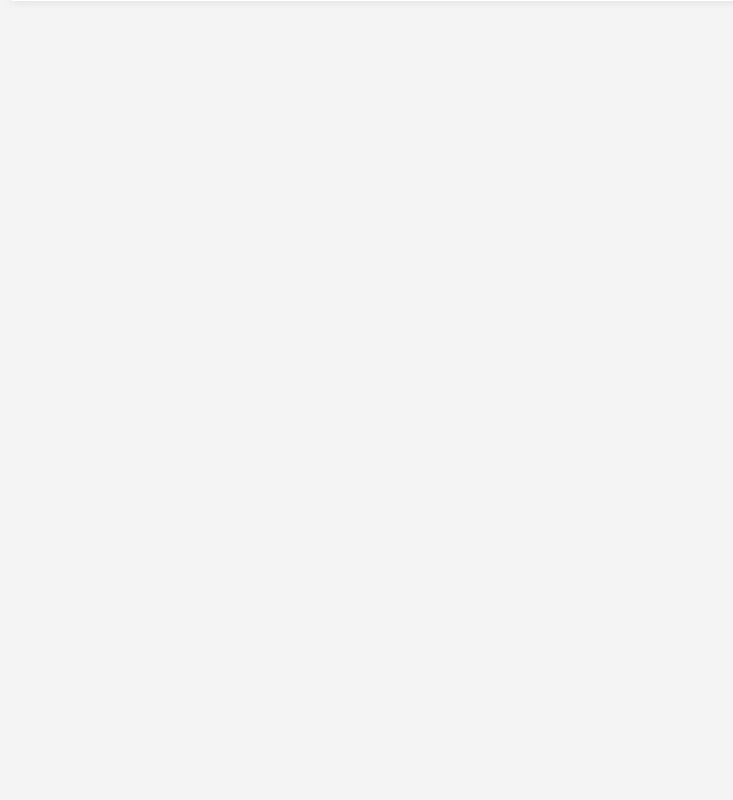
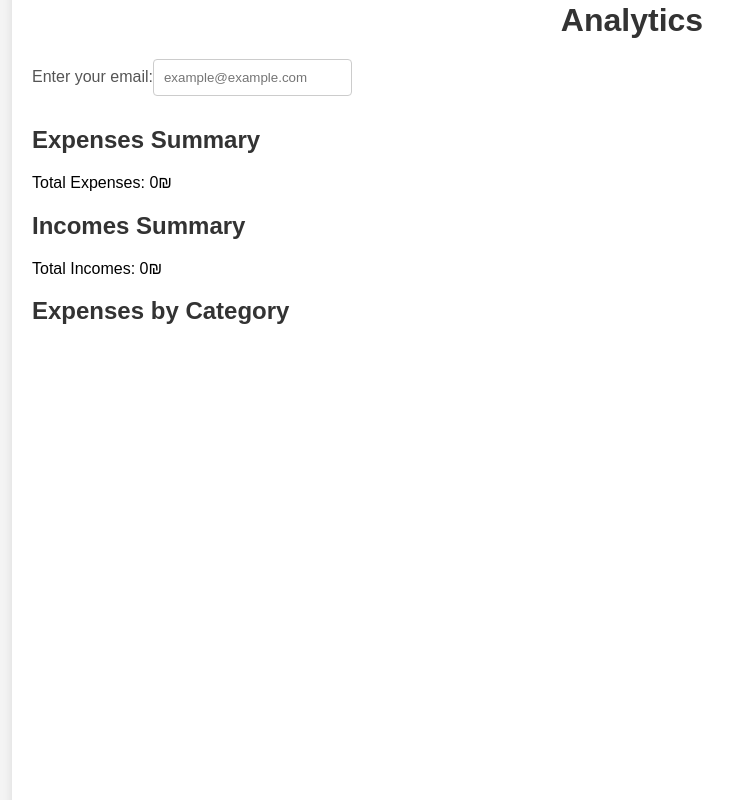
Before and after one commit to Nechama212/Personal-Finance-Management-Project, a React (Create React App) app in the folder frontend/: page / in a window 1280 px wide. Shown: the part 560-1360 px from the top of the page, without its empty margins (8-741 px from the left). Before the commit the page ends 800 px from the top, so only its background shows below. Built offline with nearby package versions, Linux system fonts and the light colour scheme; no server answers.

Commit message:
Fix issue with category fetch in Analytics and other improvements

```diff
--- a/frontend/package.json
+++ b/frontend/package.json
@@ -3,8 +3,10 @@
   "version": "1.0.0",
   "private": true,
   "dependencies": {
+    "chart.js": "^4.4.7",
     "date-fns": "^4.1.0",
     "react": "^18.0.0",
+    "react-chartjs-2": "^5.3.0",
     "react-dom": "^18.0.0",
     "react-scripts": "^5.0.1"
   },
@@ -38,5 +40,5 @@
     "@types/react-dom": "^18.3.5",
     "typescript": "^4.9.5"
   },
-  "proxy": "http://localhost:3001"
+  "proxy": "http://localhost:3000"
 }
--- a/frontend/src/App.tsx
+++ b/frontend/src/App.tsx
@@ -1,15 +1,18 @@
 import React from 'react';
 import Transactions from './components/Transactions/Transactions'; // Path to your Transactions component
 import MonthlyBudget from './components/MonthlyBudget/MonthlyBudget'; // Path to your MonthlyBudget component
-
+import Analytics from './components/Analytics/Analytics';
 const App: React.FC = () => {
   return (
     <div className="container">
       <h1>Finance Management</h1>
-      <Transactions /> {/* Rendering Transactions component */}
-      <MonthlyBudget /> {/* Rendering MonthlyBudget component */}
+      <Transactions />
+      <MonthlyBudget />
+      <Analytics />
     </div>
   );
+
+
 };
 
 export default App;
--- /dev/null
+++ b/frontend/src/components/Analytics/Analytics.tsx
@@ -0,0 +1,112 @@
+import React, { useEffect, useState } from 'react';
+import ExpensesSummary from './ExpensesSummary';
+import IncomesSummary from './IncomesSummary';
+import ExpensesByCategoryChart from './ExpensesByCategoryChart';
+import ExpensesByMonthChart from './ExpensesByMonthChart'; // ייבוא רכיב הגרף הוצאות לפי חודשים
+import AnalyticsMetrics from './AnalyticsMetrics';
+
+interface Expense {
+  ExpenseID: number;
+  CategoryID: number;
+  Amount: number;
+  Date: Date;
+  Description?: string;
+}
+
+interface Income {
+  IncomeID: number;
+  Amount: number;
+  Date: Date;
+  Description?: string;
+}
+
+const Analytics: React.FC = () => {
+  const [expenses, setExpenses] = useState<Expense[]>([]);
+  const [incomes, setIncomes] = useState<Income[]>([]);
+  const [analytics, setAnalytics] = useState<any[]>([]);
+  const [categories, setCategories] = useState<any[]>([]);
+  const [userEmail, setUserEmail] = useState<string>('');
+
+  const handleEmailChange = (event: React.ChangeEvent<HTMLInputElement>) => {
+    setUserEmail(event.target.value);
+  };
+
+  useEffect(() => {
+    if (userEmail) {
+      // Fetch expenses
+      fetch(`/api/expenses/${userEmail}`)
+        .then(response => response.json())
+        .then((data: Expense[]) => {
+          console.log("Expenses data:", data);
+          setExpenses(data);
+        })
+        .catch(error => console.error('Error fetching expenses:', error));
+
+      // Fetch incomes
+      fetch(`/api/incomes/${userEmail}`)
+        .then(response => response.json())
+        .then((data: Income[]) => {
+          console.log("Incomes data:", data);
+          setIncomes(data);
+        })
+        .catch(error => console.error('Error fetching incomes:', error));
+
+      // Fetch analytics data
+      fetch(`/api/analytics/${userEmail}`)
+        .then(response => response.json())
+        .then(data => {
+          console.log("Analytics data:", data);
+          setAnalytics(data);
+        })
+        .catch(error => console.error('Error fetching analytics:', error));
+
+      // Fetch categories
+      fetch(`/api/categories/`)
+        .then(response => response.json())
+        .then(data => {
+          console.log("Categories data:", data);
+          setCategories(data);  // Save categories to state
+        })
+        .catch(error => console.error('Error fetching categories:', error));
+    }
+  }, [userEmail]);
+
+  const monthlyExpenses = analytics.filter(item => item.Metric === 'monthly_expenses');
+
+  // Group expenses by category for the pie chart
+  const expensesByCategory = expenses.reduce<Record<string, number>>((acc, expense) => {
+
+    const category = categories.find(cat => cat.CategoryID === expense.CategoryID);
+    const categoryName = category ? category.CategoryName : `Category ${expense.CategoryID}`; // אם לא מצאנו, נשתמש בשם "Category {ID}"
+    if (!acc[categoryName]) {
+      acc[categoryName] = 0;
+    }
+    acc[categoryName] += expense.Amount;
+    return acc;
+  }, {});
+
+  const expensesByCategoryArray = Object.entries(expensesByCategory).map(([CategoryName, Amount]) => ({ CategoryName, Amount }));
+
+  return (
+    <div className="analytics">
+      <h1>Analytics</h1>
+      <label htmlFor="emailInput">Enter your email:</label>
+      <input
+        type="email"
+        id="emailInput"
+        value={userEmail}
+        onChange={handleEmailChange}
+        placeholder="example@example.com"
+      />
+      <ExpensesSummary expenses={expenses} />
+      <IncomesSummary incomes={incomes} />
+      {/* Display Pie Chart for Expenses by Category */}
+      <ExpensesByCategoryChart expensesByCategory={expensesByCategoryArray} />
+      {/* Display Line Chart for Expenses by Month */}
+      <ExpensesByMonthChart monthlyExpenses={monthlyExpenses} />
+      <AnalyticsMetrics analytics={analytics} />
+    </div>
+  );
+};
+
+export default Analytics;
--- /dev/null
+++ b/frontend/src/components/Analytics/AnalyticsMetrics.tsx
@@ -0,0 +1,20 @@
+import React from 'react';
+
+const AnalyticsMetrics: React.FC<{ analytics: Array<any> }> = ({ analytics }) => {
+  console.log("Analytics data:", analytics);
+
+  return (
+    <div className="analytics-metrics">
+      <h2>Analytics Metrics</h2>
+      <ul>
+        {analytics.map(metric => (
+          <li key={metric.AnalyticsID}>
+            {metric.Metric}: {metric.Value}
+          </li>
+        ))}
+      </ul>
+    </div>
+  );
+};
+
+export default AnalyticsMetrics;
--- /dev/null
+++ b/frontend/src/components/Analytics/ExpensesByCategoryChart.tsx
@@ -0,0 +1,47 @@
+import React from 'react';
+import {
+  Chart as ChartJS,
+  ArcElement,
+  CategoryScale,
+  LinearScale,
+  PointElement,
+  LineElement,
+  Title,
+  Tooltip,
+  Legend,
+} from 'chart.js';
+import { Pie } from 'react-chartjs-2';
+
+ChartJS.register(
+  ArcElement,
+  CategoryScale,
+  LinearScale,
+  PointElement,
+  LineElement,
+  Title,
+  Tooltip,
+  Legend
+);
+
+const ExpensesByCategoryChart: React.FC<{ expensesByCategory: Array<any> }> = ({ expensesByCategory }) => {
+  console.log("Expenses by Category data:", expensesByCategory);
+
+  const data = {
+    labels: expensesByCategory.map(expense => expense.CategoryName),
+    datasets: [{
+      data: expensesByCategory.map(expense => expense.Amount),
+      backgroundColor: [
+        '#FF6384', '#36A2EB', '#FFCE56', '#4BC0C0', '#9966FF', '#FF9F40',
+      ],
+    }],
+  };
+
+  return (
+    <div className="expenses-by-category-chart">
+      <h2>Expenses by Category</h2>
+      <Pie data={data} />
+    </div>
+  );
+};
+
+export default ExpensesByCategoryChart;
--- /dev/null
+++ b/frontend/src/components/Analytics/ExpensesByMonthChart.tsx
@@ -0,0 +1,47 @@
+import React from 'react';
+import {
+  Chart as ChartJS,
+  CategoryScale,
+  LinearScale,
+  PointElement,
+  LineElement,
+  Title,
+  Tooltip,
+  Legend,
+} from 'chart.js';
+import { Line } from 'react-chartjs-2';
+
+ChartJS.register(
+  CategoryScale,
+  LinearScale,
+  PointElement,
+  LineElement,
+  Title,
+  Tooltip,
+  Legend
+);
+
+const ExpensesByMonthChart: React.FC<{ monthlyExpenses: Array<any> }> = ({ monthlyExpenses }) => {
+  console.log("Monthly Expenses data:", monthlyExpenses);
+
+  // Prepare data for the chart
+  const data = {
+    labels: monthlyExpenses.map(expense => new Date(expense.Date).toLocaleString('he-IL', { month: 'long' })),
+    datasets: [{
+      data: monthlyExpenses.map(expense => expense.Amount),
+      borderColor: '#36A2EB',
+      fill: false,
+    }],
+  };
+
+  console.log("Chart data:", data);
+
+  return (
+    <div className="expenses-by-month-chart">
+      <h2>Expenses by Month</h2>
+      <Line data={data} />
+    </div>
+  );
+};
+
+export default ExpensesByMonthChart;
--- /dev/null
+++ b/frontend/src/components/Analytics/ExpensesSummary.tsx
@@ -0,0 +1,16 @@
+import React from 'react';
+
+const ExpensesSummary: React.FC<{ expenses: Array<any> }> = ({ expenses }) => {
+  console.log("Expenses data:", expenses);
+
+  const totalExpenses = expenses.reduce((total, expense) => total + expense.Amount, 0);
+
+  return (
+    <div className="expenses-summary">
+      <h2>Expenses Summary</h2>
+      <p>Total Expenses: {totalExpenses}₪</p>
+    </div>
+  );
+};
+
+export default ExpensesSummary;
--- /dev/null
+++ b/frontend/src/components/Analytics/IncomesSummary.tsx
@@ -0,0 +1,16 @@
+import React from 'react';
+
+const IncomesSummary: React.FC<{ incomes: Array<any> }> = ({ incomes }) => {
+  console.log("Incomes data:", incomes);
+
+  const totalIncomes = incomes.reduce((total, income) => total + income.Amount, 0);
+
+  return (
+    <div className="incomes-summary">
+      <h2>Incomes Summary</h2>
+      <p>Total Incomes: {totalIncomes}₪</p>
+    </div>
+  );
+};
+
+export default IncomesSummary;
```
Also changed, not shown: 1 other file (tests, documents, lock files or other folders).
